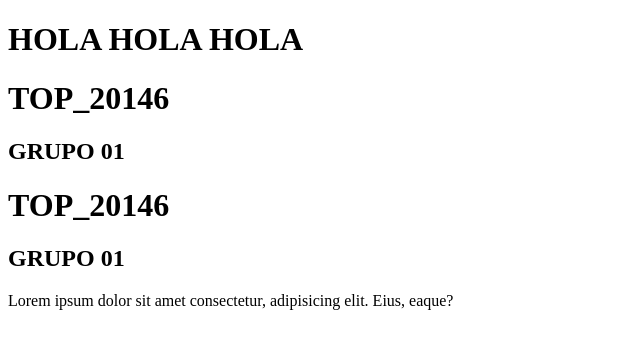
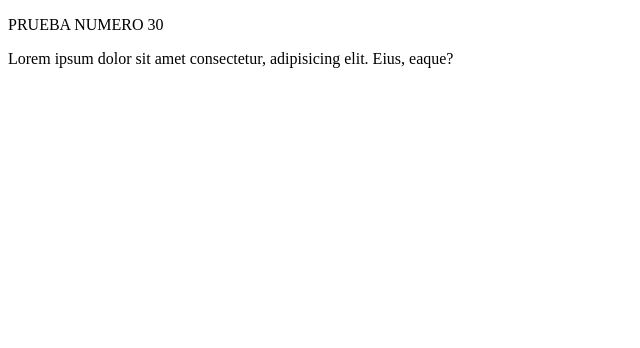
Before and after one commit to juansierra02/TPO_24146_01, a plain HTML site: page index.html in a window 1280 px wide. Shown: the whole page, without its empty margins (0-640 px from the left). Drawn offline with Linux system fonts and the light colour scheme.

Commit message:
NUEVO TEST

```diff
--- a/index.html
+++ b/index.html
@@ -6,11 +6,9 @@
     <title>Document</title>
 </head>
 <body>
-    <h1>HOLA HOLA HOLA</h1>
-    <h1>TOP_20146</h1>
-    <H2>GRUPO 01</H2>
-    <h1>TOP_20146</h1>
-    <H2>GRUPO 01</H2>
+
+    <p>PRUEBA NUMERO 30</p>
+
 
     <footer>
         <p>Lorem ipsum dolor sit amet consectetur, adipisicing elit. Eius, eaque?</p>
```
